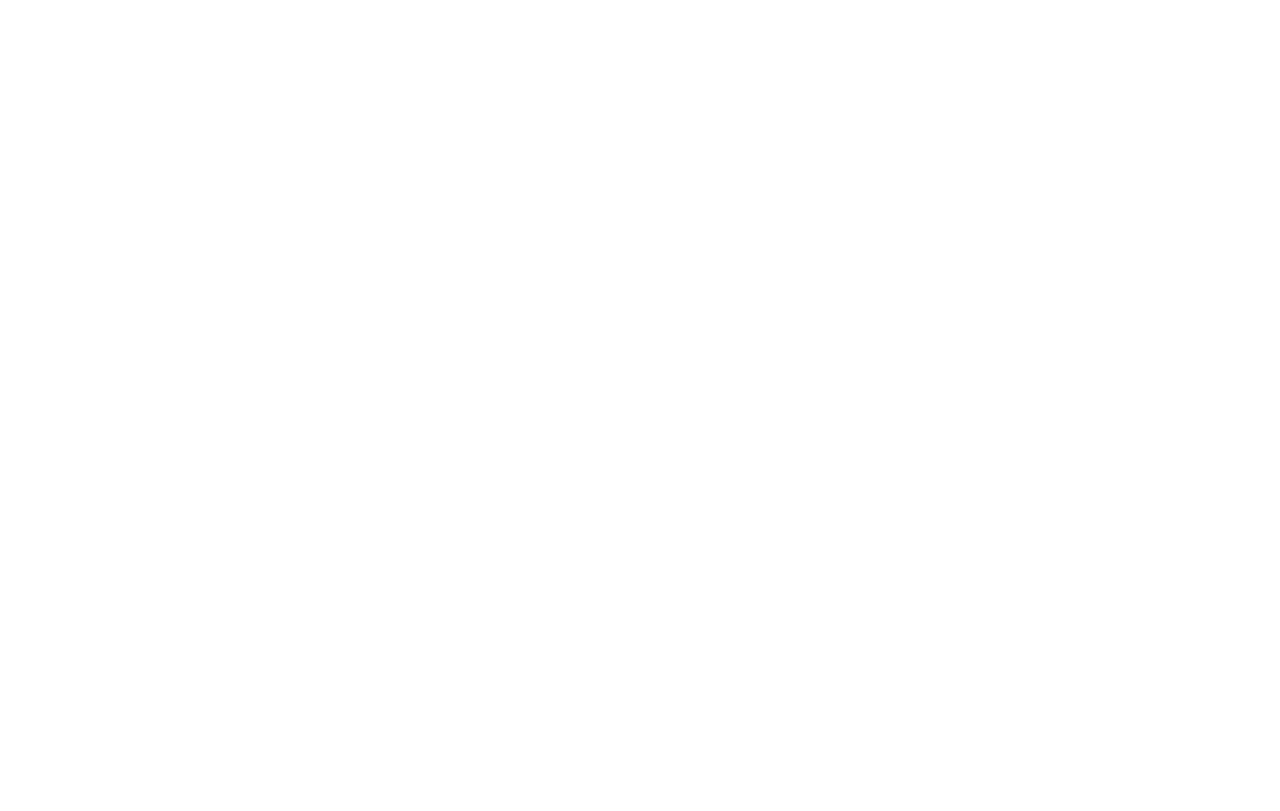
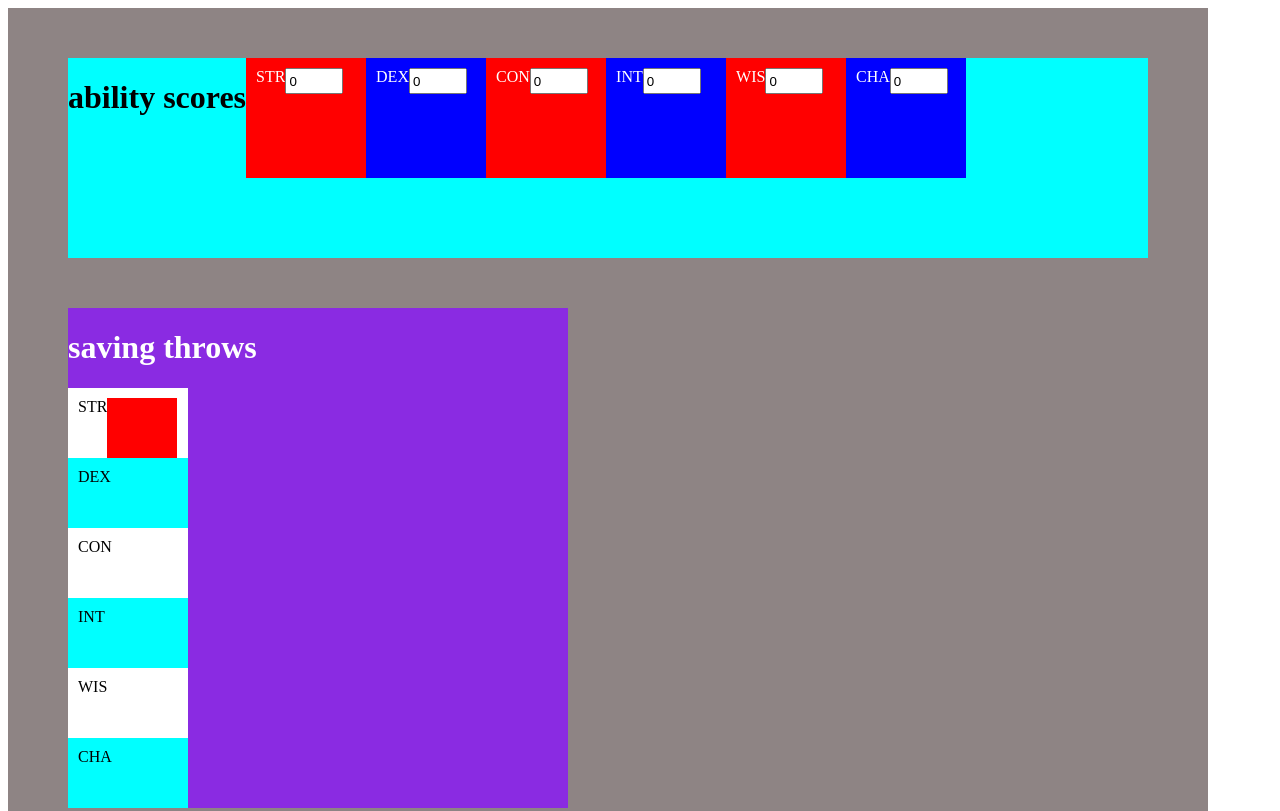
Before and after one commit to nutbarski/SBA316, a plain HTML site: page index.html in a window 1280 px wide. Shown: the top 811 px of the page. Drawn offline with Linux system fonts and the light colour scheme.

Commit message:
added form

```diff
--- a/index.html
+++ b/index.html
@@ -5,47 +5,53 @@
     <meta name="viewport" content="width=device-width, initial-scale=1.0">
     <title>D&D 5e Character Sheet</title>
     <script src="index.js"></script>
-    <link rel="stylesheet" type="text/css" href="styles.css" />
+    <link rel="stylesheet" href="styles.css" />
 </head>
 <body>
     <div class = "webpageContainer">
 
         <!-- abilities and their modifiers go here -->
         <div class = "abilityContainer">
-
+            <h1>ability scores</h1>
             <section class = "str">
+                STR
                 <section class = "strModifier">
-
+                    <input type="number" value = 0 id="str_stat" min="0" max="20">
                 </section>
             </section>
 
             <section class = "dex">
+                DEX
                 <section class = "dexModifier">
-
+                    <input type="number" value = 0 id="dex_stat" min="0" max="20">
                 </section>
             </section>
 
             <section class = "con">
+                CON
                 <section class = "conModifier">
-
+                    <input type="number" value = 0 id="con_stat" min="0" max="20">
                 </section>
             </section>
 
             <section class = "int">
+                INT
                 <section class = "intModifier">
-
+                    <input type="number" value = 0 id="int_stat" min="0" max="20">
                 </section>
             </section>
 
             <section class = "wis">
+                WIS
                 <section class = "wisModifier">
-
+                    <input type="number" value = 0 id="wis_stat" min="0" max="20">
                 </section>
             </section>
 
             <section class = "cha">
+                CHA
                 <section class = "chaModifier">
-
+                    <input type="number" value = 0 id="cha_stat" min="0" max="20">
                 </section>
             </section>
         </div>
@@ -53,43 +59,53 @@
 
         <!-- saving throws and modifiers go here -->
         <div class = "savingThrowsContainer">
+            <h1>saving throws</h1>
 
             <section class = "strSavingThrow">
+                STR
                 <section class = "strSavingThrowModifier">
 
                 </section>
             </section>
 
             <section class = "dexSavingThrow">
+                DEX
                 <section class = "dexSavingThrowModifier">
 
                 </section>
             </section>
 
             <section class = "conSavingThrow">
+                CON
                 <section class = "conSavingThrowModifier">
 
                 </section>
             </section>
 
             <section class = "intSavingThrow">
+                INT
                 <section class = "intSavingThrowModifier">
 
                 </section>
             </section>
 
             <section class = "wisSavingThrow">
+                WIS
                 <section class = "wisSavingThrowModifier">
 
                 </section>
             </section>
 
-            <section class = "charSavingThrow">
+            <section class = "chaSavingThrow">
+                CHA
                 <section class = "chaSavingThrowModifier">
 
                 </section>
             </section>
+            </div>
+        <!-- end of saving throws and modifiers -->
 
+        <!-- additional skills list -->
         <div class = "skillsContainer">
 
             <section class = "acrobatics">
@@ -200,14 +216,14 @@
                 </section>
             </section>
         </div>
+        <!-- end of additional skills list -->
 
-
-        </div>
-        <!-- end of saving throws and modifiers -->
 
 
     </div>
 
 
+
+
 </body>
 </html>
--- a/index.js
+++ b/index.js
@@ -0,0 +1,13 @@
+//load variables
+let strModifier = document.getElementById('str_stat');
+let dexModifier = document.getElementById('dex_stat');
+let conModifier = document.getElementById('con_stat');
+let intModifier = document.getElementById('int_stat');
+let wisModifier = document.getElementById('wis_stat');
+let chaModifier = document.getElementById('cha_stat');
+
+// Get the strSavingThrowModifier section
+let strSavingThrowModifier = document.querySelector('.strSavingThrowModifier');
+
+// Set the value of str_stat within strSavingThrowModifier section
+strSavingThrowModifier.textContent = strModifier;
--- a/styles.css
+++ b/styles.css
@@ -6,5 +6,175 @@ html {
 }
 
 .webpageContainer {
+    width: 1200px;
+    height:1400px;
+    background-color: rgb(142, 132, 132);
+    display: flex;
+    flex-direction: column;
+}
 
-}
+    /* this is where the base ability scores are styled */
+    .abilityContainer {
+        width: 1080px;
+        height: 200px;
+        background-color: aqua;
+        margin-left: 60px;
+        margin-top: 50px;
+        display: flex;
+        flex-direction: row;
+    }
+
+    .str {
+        width: 100px;
+        height: 100px;
+        background-color: red;
+        display: flex;
+        padding: 10px;
+        color: white;
+    }
+        #str_stat {
+            width: 50px;
+            height: 20px;
+        }
+
+    .dex {
+        width: 100px;
+        height: 100px;
+        background-color: blue;
+        display: flex;
+        padding: 10px;
+        color: white;
+    }
+        #dex_stat {
+            width: 50px;
+            height: 20px;
+        }
+
+    .con {
+        width: 100px;
+        height: 100px;
+        background-color: red;
+        display: flex;
+        padding: 10px;
+        color: white;
+    }
+        #con_stat {
+            width: 50px;
+            height: 20px;
+        }
+
+
+    .int {
+        width: 100px;
+        height: 100px;
+        background-color: blue;
+        display: flex;
+        padding: 10px;
+        color: white;
+    }
+        #int_stat {
+            width: 50px;
+            height: 20px;
+        }
+
+
+    .wis {
+        width: 100px;
+        height: 100px;
+        background-color: red;
+        display: flex;
+        padding: 10px;
+        color: white;
+    }
+        #wis_stat {
+            width: 50px;
+            height: 20px;
+        }
+
+    .cha {
+        width: 100px;
+        height: 100px;
+        background-color: blue;
+        display: flex;
+        padding: 10px;
+        color: white;
+    }
+        #cha_stat {
+            width: 50px;
+            height: 20px;
+        }
+
+    /* this is where all the saving throws are styled */
+
+    .savingThrowsContainer {
+        width: 500px;
+        height: 500px;
+        margin-left: 60px;
+        margin-top: 50px;
+        background-color: blueviolet;
+        display: flex;
+        flex-direction: column;
+        color:white;
+    }
+
+        .strSavingThrow {
+            width: 100px;
+            height: 50px;
+            background-color: white;
+            display: flex;
+            padding: 10px;
+            color: black;
+        }
+            .strSavingThrowModifier {
+                width: 50px;
+                height: 50px;
+                background-color: red;
+                display: flex;
+                padding: 10px;
+                color: black;
+            }
+
+        .dexSavingThrow {
+            width: 100px;
+            height: 50px;
+            background-color: aqua;
+            display: flex;
+            padding: 10px;
+            color: black;
+        }
+
+        .conSavingThrow {
+            width: 100px;
+            height: 50px;
+            background-color: white;
+            display: flex;
+            padding: 10px;
+            color: black;
+        }
+
+        .intSavingThrow {
+            width: 100px;
+            height: 50px;
+            background-color: aqua;
+            display: flex;
+            padding: 10px;
+            color: black;
+        }
+
+        .wisSavingThrow {
+            width: 100px;
+            height: 50px;
+            background-color: white;
+            display: flex;
+            padding: 10px;
+            color: black;
+        }
+
+        .chaSavingThrow {
+            width: 100px;
+            height: 50px;
+            background-color: aqua;
+            display: flex;
+            padding: 10px;
+            color: black;
+        }
```
Lines whose indentation alone changed are shown as unchanged.
